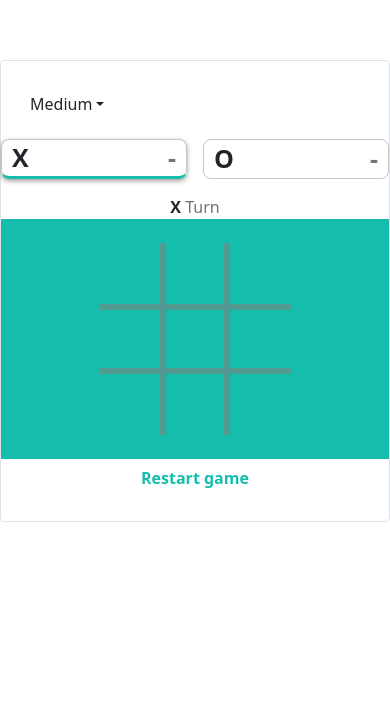
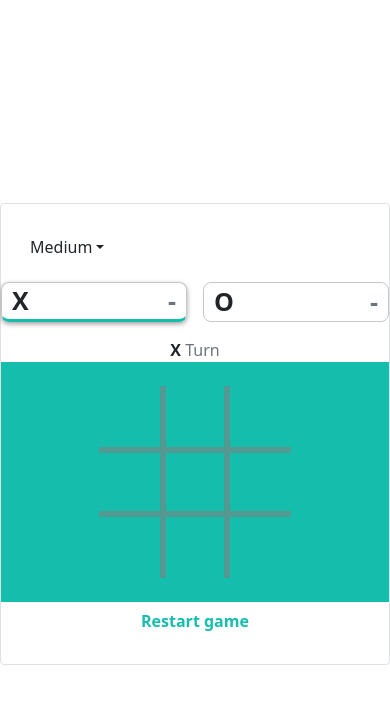
Before and after one commit to gurudanito001/Tictactoe, a plain HTML site: page index.html in a window 390 px wide. Shown: the part 131-834 px from the top of the page. Drawn offline with nearby package versions, Linux system fonts and the light colour scheme.

Commit message:
game playing area is more reachable on mobile

```diff
--- a/index.html
+++ b/index.html
@@ -16,7 +16,7 @@
 
     <main class="container main-container">
         <div class="row h-100">
-            <div class="col col-sm-6 offset-sm-3 px-0 py-4 rounded border my-auto">
+            <div class="col col-sm-6 offset-sm-3 px-0 py-4 rounded border mt-auto mb-5 my-md-auto">
                 <div class="dropdown px-3 mb-3">
                     <button class="btn btn-link text-decoration-none text-dark dropdown-toggle" type="button" id="gameLevelIndicator" data-bs-toggle="dropdown"
                         aria-expanded="false">
```
